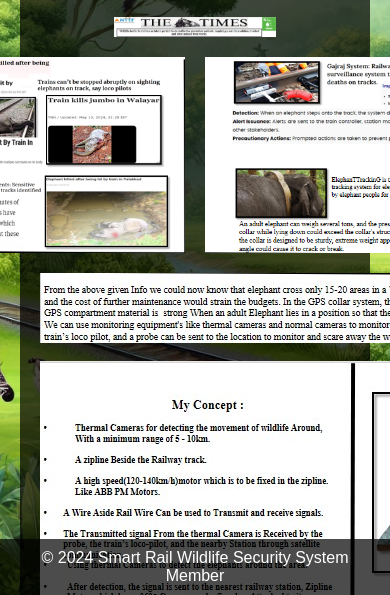
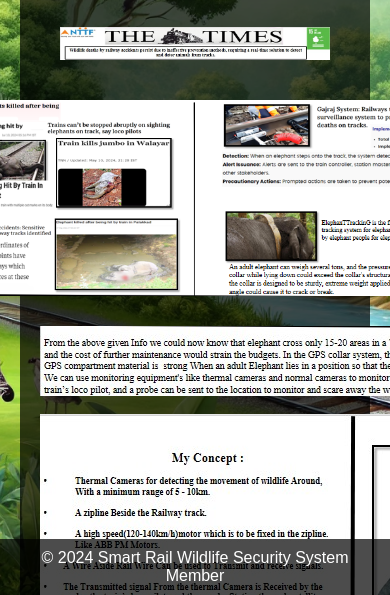
Before and after one commit to Anirudh-sha/Smart-Rail-Wildlife-Security-System, a plain HTML site: page index.html in a window 390 px wide. Shown: the part 249-844 px from the top of the page. Drawn offline with Linux system fonts and the light colour scheme; a script that the page names is missing.

Commit message:
Update style1.css

```diff
--- a/style1.css
+++ b/style1.css
@@ -6,28 +6,42 @@ body {
 
 .image-layout {
     display: flex;
-    justify-content: center; /* Center the big image */
+    justify-content: center; /* Center align big image */
+    align-items: center;
     margin: 20px;
 }
 
-/* Big image */
 .big-image {
-    width: 60%; /* Adjust as needed for size */
-    height: auto;
+    width: 100%; /* Make big image responsive */
+    max-width: 800px; /* Optional: set a max width */
+    height: auto; /* Maintain aspect ratio */
 }
 
-/* Layout for two small images below the big image */
+/* Layout for small images */
 .small-images-layout {
     display: flex;
-    justify-content: center; /* Center the small images */
+    justify-content: center; /* Center small images */
     margin: 20px;
 }
 
-/* Small images without fixed width */
 .small-image {
-    max-width: 100%; /* Maintain original size */
+    width: 45%; /* Responsive width for small images */
     height: auto; /* Maintain aspect ratio */
-    margin: 0 10px; /* Add space between the images */
-    /* Optional: Set fixed dimensions if you want */
-    /* width: 200px; Uncomment to set a fixed width */
+    margin: 0 10px; /* Space between small images */
 }
+
+/* Add a media query for smaller screens */
+@media (max-width: 600px) {
+    h1 {
+        font-size: 28px; /* Adjust font size for smaller screens */
+    }
+
+    h2 {
+        font-size: 24px; /* Adjust font size for smaller screens */
+    }
+
+    .big-image, .small-image {
+        width: 100%; /* Make images full width on small screens */
+        margin: 10px 0; /* Margin for small screens */
+    }
+}
```
